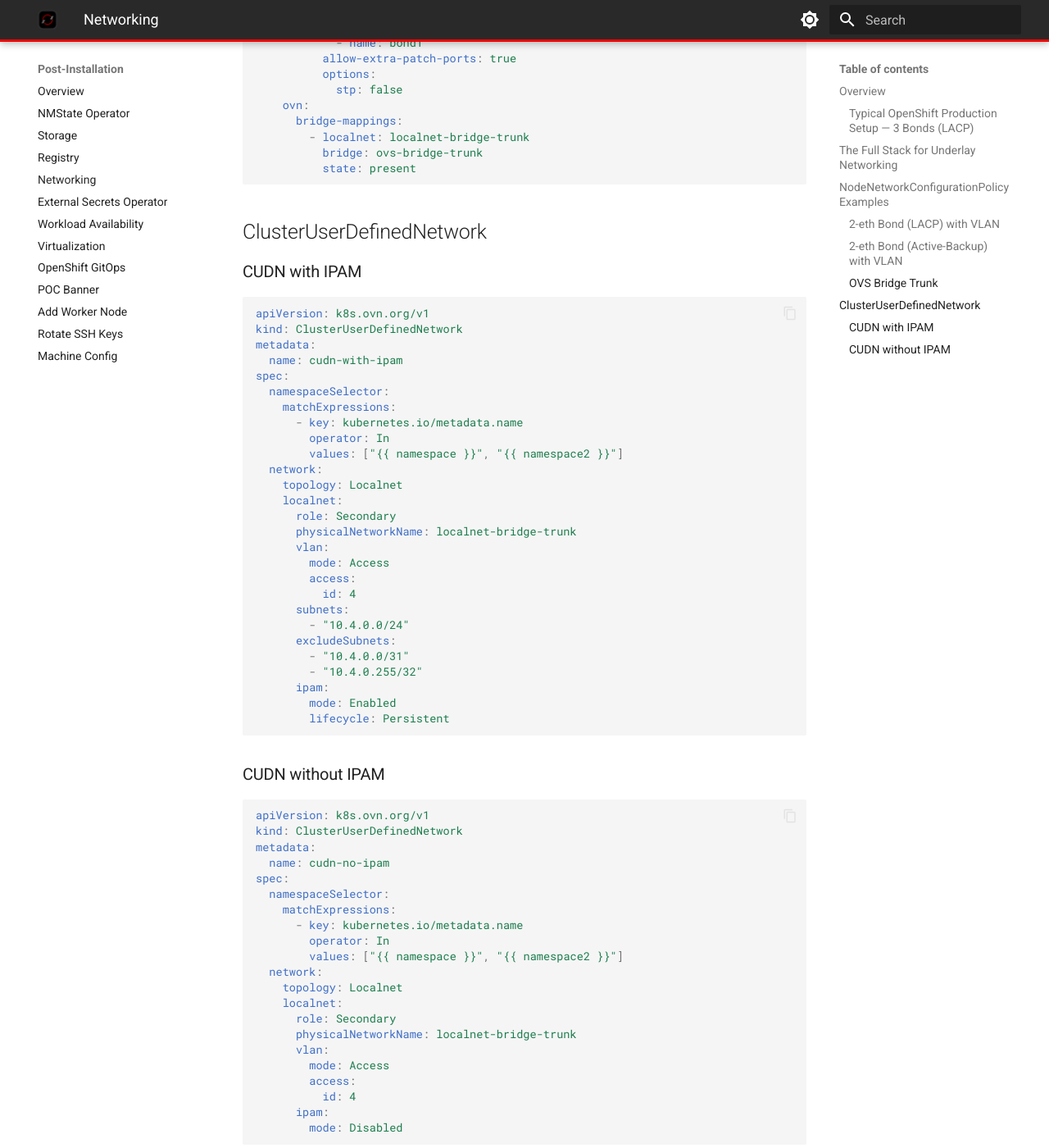
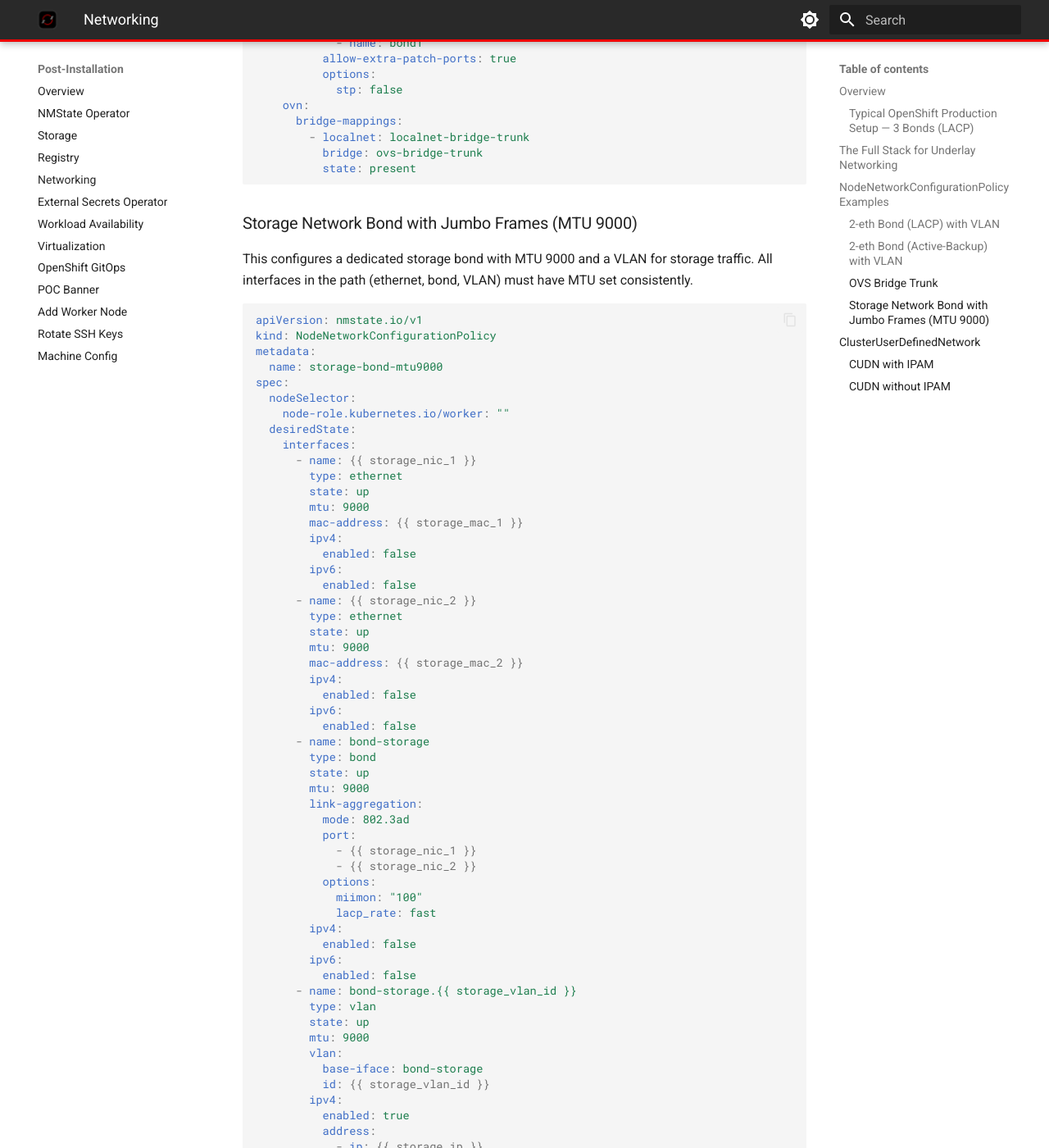
Before and after one commit to openshift-ssa/openshift-poc, an MkDocs documentation site: the page built from docs/post-installation/networking.md, in a window 1280 px wide and 1400 px high, scrolled down 3981 px. Shown: the whole window at 82% size. Built offline with MkDocs 1.6.1 and Material for MkDocs 9.7.7, drawn with Linux system fonts in a browser that asks for light colours; plug-ins that fetch from the network failed and are left out; some of the changed text lies outside the part shown.

Commit message:
added jumbo frames docs

````diff
--- a/docs/post-installation/networking.md
+++ b/docs/post-installation/networking.md
@@ -183,6 +183,78 @@ spec:
           state: present
 ```
 
+### Storage Network Bond with Jumbo Frames (MTU 9000)
+
+This configures a dedicated storage bond with MTU 9000 and a VLAN for storage traffic. All interfaces in the path (ethernet, bond, VLAN) must have MTU set consistently.
+
+```yaml
+apiVersion: nmstate.io/v1
+kind: NodeNetworkConfigurationPolicy
+metadata:
+  name: storage-bond-mtu9000
+spec:
+  nodeSelector:
+    node-role.kubernetes.io/worker: ""
+  desiredState:
+    interfaces:
+      - name: {{ storage_nic_1 }}
+        type: ethernet
+        state: up
+        mtu: 9000
+        mac-address: {{ storage_mac_1 }}
+        ipv4:
+          enabled: false
+        ipv6:
+          enabled: false
+      - name: {{ storage_nic_2 }}
+        type: ethernet
+        state: up
+        mtu: 9000
+        mac-address: {{ storage_mac_2 }}
+        ipv4:
+          enabled: false
+        ipv6:
+          enabled: false
+      - name: bond-storage
+        type: bond
+        state: up
+        mtu: 9000
+        link-aggregation:
+          mode: 802.3ad
+          port:
+            - {{ storage_nic_1 }}
+            - {{ storage_nic_2 }}
+          options:
+            miimon: "100"
+            lacp_rate: fast
+        ipv4:
+          enabled: false
+        ipv6:
+          enabled: false
+      - name: bond-storage.{{ storage_vlan_id }}
+        type: vlan
+        state: up
+        mtu: 9000
+        vlan:
+          base-iface: bond-storage
+          id: {{ storage_vlan_id }}
+        ipv4:
+          enabled: true
+          address:
+            - ip: {{ storage_ip }}
+              prefix-length: 24
+          dhcp: false
+        ipv6:
+          enabled: false
+```
+
+!!! note
+    The MTU must be set on every layer — ethernet interfaces, bond, and VLAN. If any layer is missing the `mtu: 9000` setting, jumbo frames will not work end-to-end. Verify after applying with:
+
+    ```bash
+    oc debug node/{{ node_name }} -- chroot /host ip link show bond-storage
+    ```
+
 ## ClusterUserDefinedNetwork
 
 ### CUDN with IPAM
````
Also changed, not shown: docs/prerequisites/storage.md (+16 -0 lines).
